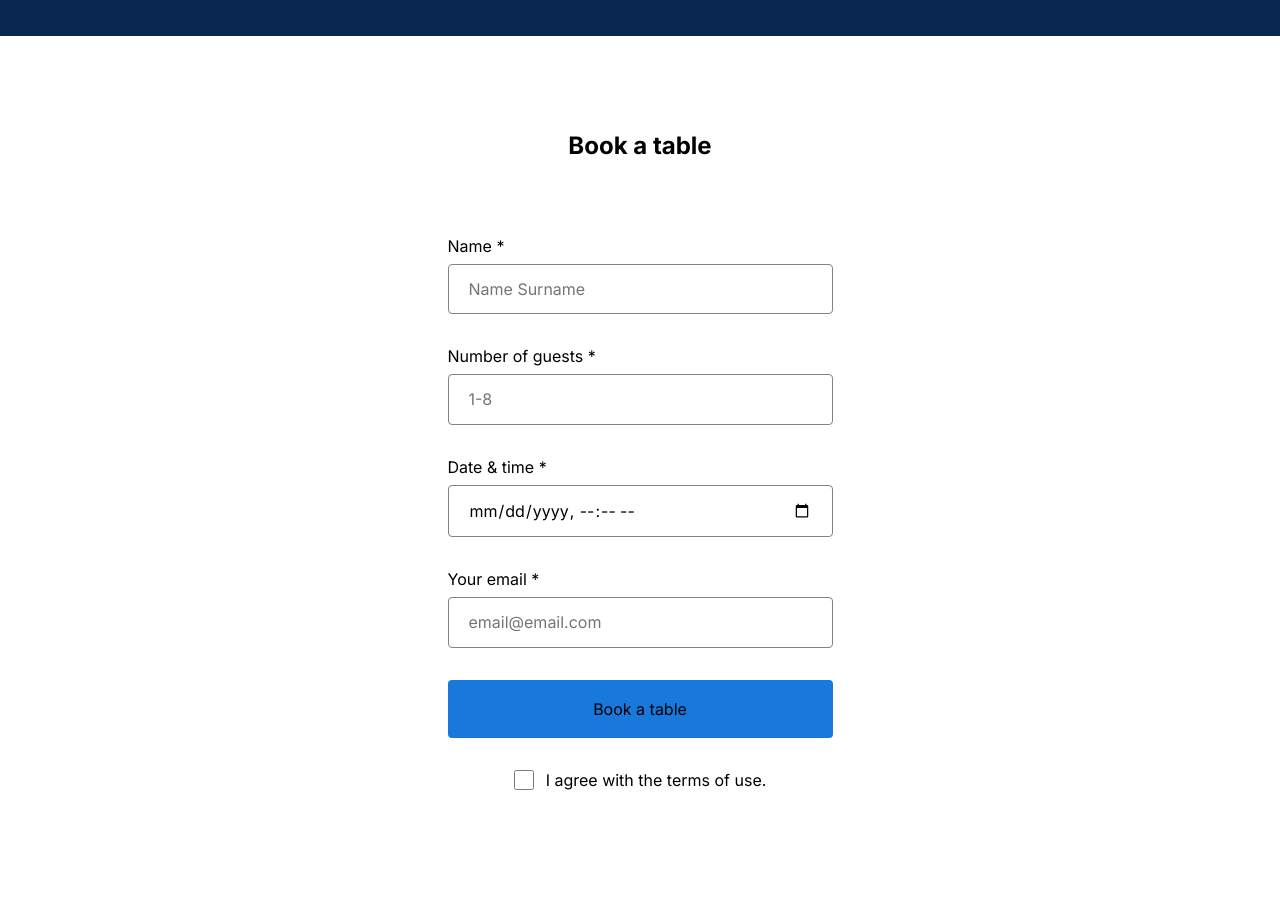
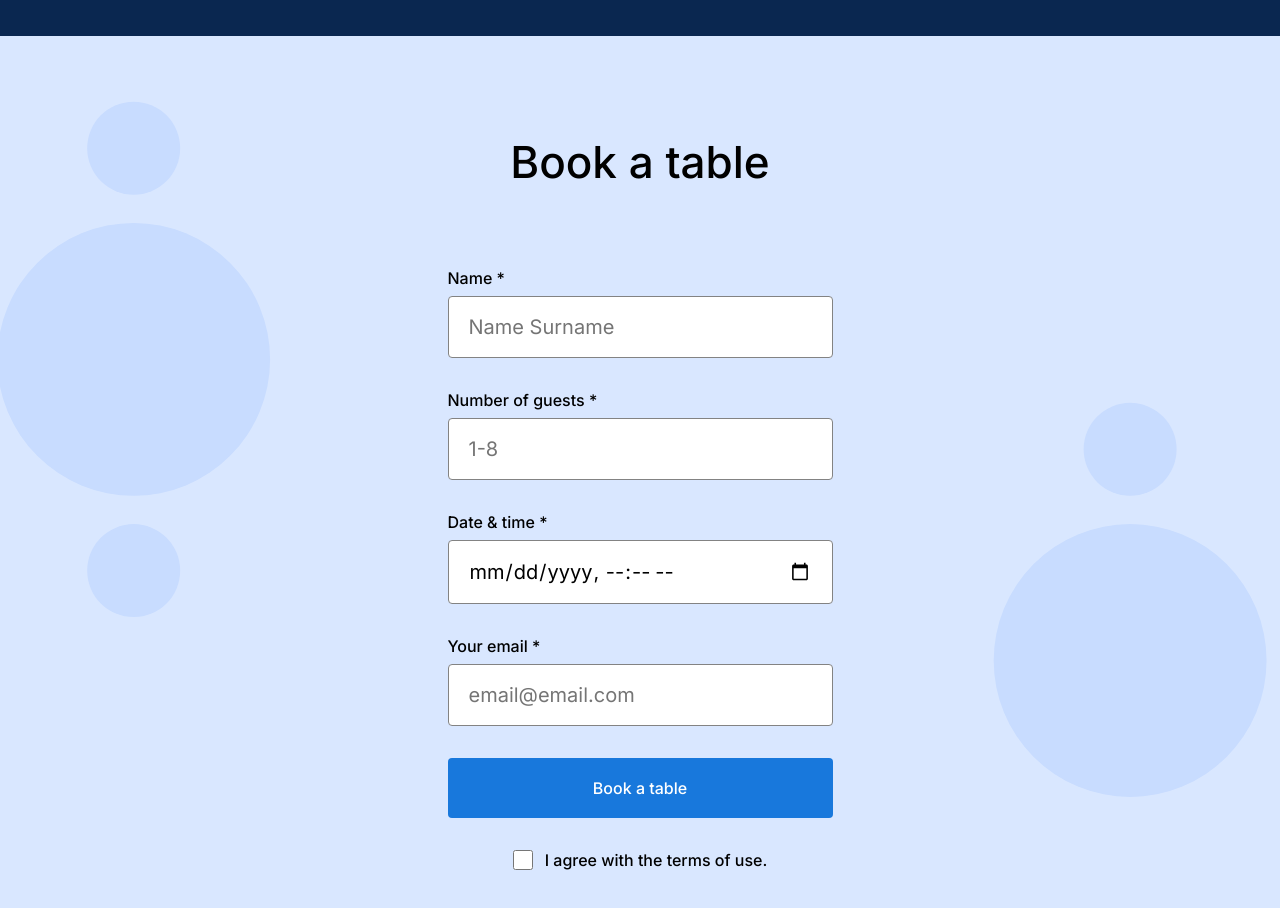
Before and after one commit to LizFrawley/se_project_coffeeshop, a plain HTML site: page index.html in a window 1280 px wide. Shown: the part 1740-2648 px from the top of the page. Drawn offline with Linux system fonts and the light colour scheme.

Commit message:
finished part 3 of project

```diff
--- a/index.html
+++ b/index.html
@@ -152,8 +152,13 @@
               </label>
             </fieldset>
             <button class="form__button">Book a table</button>
-            <label for="" class="form__label form__label_type_checkbox">
-              <input class="form__checkbox" type="checkbox" required />
+            <label for="button" class="form__label form__label_type_checkbox">
+              <input
+                class="form__checkbox"
+                id="button"
+                type="checkbox"
+                required
+              />
               I agree with the terms of use.
             </label>
           </form>
--- a/pages/index.css
+++ b/pages/index.css
@@ -137,11 +137,20 @@
 
 .reservation {
   padding: 100px 0 120px;
+  background-color: #d9e7ff;
+  background-image: url("/images/background_reservation.svg");
+  background-repeat: no-repeat;
+  background-position: center;
+  background-size: cover;
 }
 
 .reservation__title {
   margin: 0 0 80px;
   text-align: center;
+  font-family: "Inter", "Arial", sans-serif;
+  font-weight: 500;
+  font-size: 44px;
+  line-height: 52px;
 }
 
 .reservation__form {
@@ -166,6 +175,9 @@
   margin: 8px 0 32px;
   border: 1px solid #838383;
   border-radius: 4px;
+  font-family: "Inter", "Arial", sans-serif;
+  font-size: 20px;
+  line-height: 30px;
 }
 
 .form__button {
@@ -176,6 +188,11 @@
   margin-bottom: 32px;
   background-color: #1878dc;
   transition: background-color 0.3s ease-in-out;
+  font-family: "Inter", "Arial", sans-serif;
+  font-weight: 500;
+  font-size: 16px;
+  line-height: 20px;
+  color: #fff;
 }
 
 .form__button:hover {
@@ -195,3 +212,11 @@
   gap: 12px;
   justify-content: center;
 }
+
+.form__label {
+  font-family: "Inter", "Arial", sans-serif;
+  font-weight: 500;
+  font-size: 16px;
+  line-height: 20px;
+  color: #000;
+}
```
